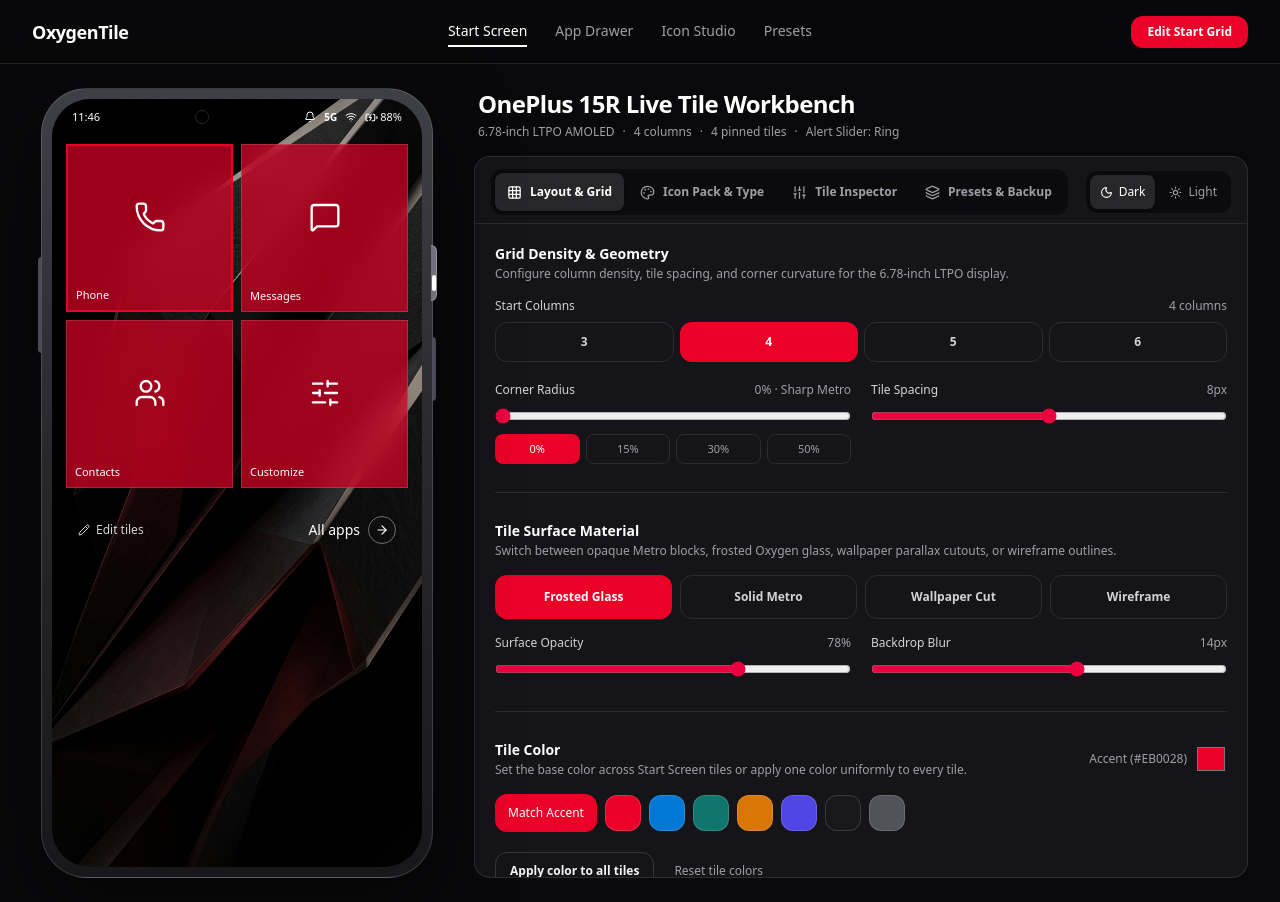
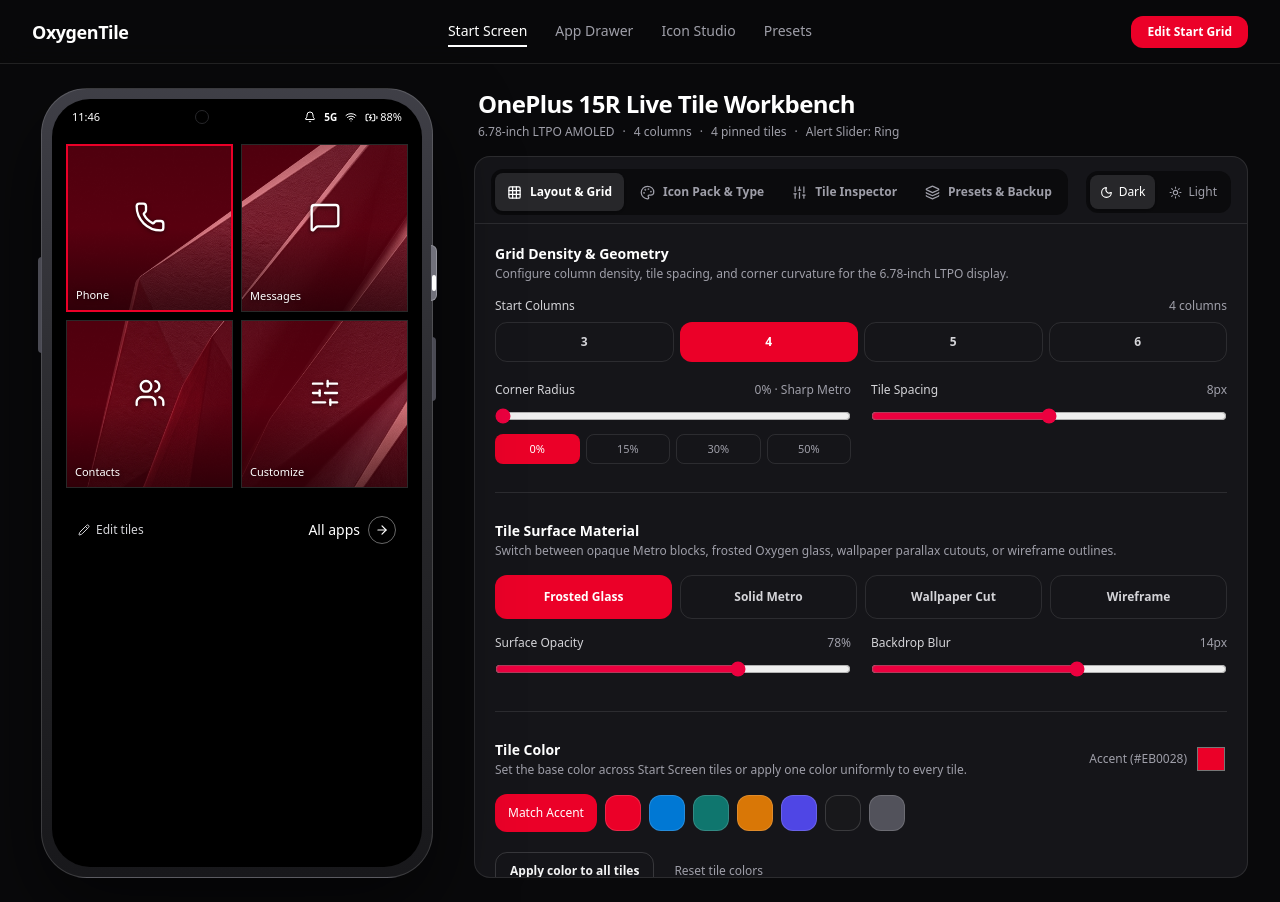
Before and after one commit to gargshi/WindowsLauncher, a React (Vite) app: page / in a window 1280 px wide. Built offline with nearby package versions, Linux system fonts and the light colour scheme.

Commit message:
feat: add tile window mode to launcher settings
Implement a new `tileWindowMode` configuration that renders tiles as "window cutouts" over the wallpaper, keeping tile gutters solid black. Added necessary hooks and ref logic to calculate tile offsets and display dimensions for this layout style.

```diff
--- a/src/components/AppDrawer.tsx
+++ b/src/components/AppDrawer.tsx
@@ -7,6 +7,7 @@ interface AppDrawerProps {
   apps: AppDefinition[];
   tiles: TileItem[];
   config: LauncherConfig;
+  forceDark?: boolean;
   onBackToStart: () => void;
   onLaunchApp: (app: AppDefinition) => void;
   onTogglePin: (app: AppDefinition) => void;
@@ -19,6 +20,7 @@ export const AppDrawer: React.FC<AppDrawerProps> = ({
   apps,
   tiles,
   config,
+  forceDark = true,
   onBackToStart,
   onLaunchApp,
   onTogglePin,
@@ -63,10 +65,10 @@ export const AppDrawer: React.FC<AppDrawerProps> = ({
     }
   };
 
-  const isLight = config.theme === 'light';
+  const isLight = forceDark ? false : config.theme === 'light';
 
   return (
-    <div className="relative h-full w-full flex flex-col">
+    <div className="relative h-full w-full flex flex-col bg-black">
       {/* Header & Search */}
       <div className="px-4 pt-2 pb-3 space-y-2.5">
         <div className="flex items-center justify-between">
--- a/src/components/LiveTile.tsx
+++ b/src/components/LiveTile.tsx
@@ -1,4 +1,4 @@
-import React from 'react';
+import React, { useLayoutEffect, useRef, useState } from 'react';
 import { ArrowDown, ArrowUp, Maximize2, SlidersHorizontal, X } from 'lucide-react';
 import type { AppDefinition, LauncherConfig, TileItem, TileSize } from '../types/launcher';
 import { IconRenderer } from './IconRenderer';
@@ -9,6 +9,9 @@ interface LiveTileProps {
   config: LauncherConfig;
   isSelected: boolean;
   isEditMode: boolean;
+  wallpaperStyle?: React.CSSProperties;
+  displaySize?: { width: number; height: number };
+  tilesLayoutKey?: string;
   onLaunchApp: (app: AppDefinition) => void;
   onSelectTile: (tileId: string) => void;
   onCycleSize: (tileId: string) => void;
@@ -56,6 +59,9 @@ export const LiveTile: React.FC<LiveTileProps> = ({
   config,
   isSelected,
   isEditMode,
+  wallpaperStyle,
+  displaySize,
+  tilesLayoutKey,
   onLaunchApp,
   onSelectTile,
   onCycleSize,
@@ -63,6 +69,26 @@ export const LiveTile: React.FC<LiveTileProps> = ({
   onMoveTile,
   onLongPressStart,
 }) => {
+  const tileRef = useRef<HTMLDivElement | null>(null);
+  const [tileOffset, setTileOffset] = useState({ left: 0, top: 0 });
+  const isWindowMode = Boolean(config.tileWindowMode && wallpaperStyle);
+
+  useLayoutEffect(() => {
+    if (!isWindowMode || !tileRef.current) return;
+    const el = tileRef.current;
+    setTileOffset({ left: el.offsetLeft, top: el.offsetTop });
+  }, [
+    isWindowMode,
+    config.gridColumns,
+    config.tileGap,
+    config.fontScale,
+    tile.size,
+    tile.order,
+    displaySize?.width,
+    displaySize?.height,
+    tilesLayoutKey,
+  ]);
+
   const hasGlobalTileColor = config.tileColor && config.tileColor !== 'accent';
   const effectiveColor =
     tile.customColor && tile.customColor !== 'accent'
@@ -79,8 +105,32 @@ export const LiveTile: React.FC<LiveTileProps> = ({
   let backgroundStyle: React.CSSProperties = {};
   let textColor = '#FFFFFF';
   let borderStyle = 'none';
+  let windowTintColor = 'transparent';
 
-  if (config.tileSurface === 'solid') {
+  if (isWindowMode) {
+    backgroundStyle = {
+      backgroundColor: '#000000',
+    };
+    const tintAlpha =
+      config.tileSurface === 'outline'
+        ? 0.08
+        : config.tileSurface === 'parallax'
+        ? 0.14
+        : Math.min(0.52, Math.max(0.14, config.tileOpacity * 0.48));
+
+    if (config.tileSurface === 'parallax' && !tile.customColor && !hasGlobalTileColor) {
+      windowTintColor = `rgba(0, 0, 0, ${tintAlpha})`;
+    } else {
+      windowTintColor = hexToRgba(effectiveColor, tintAlpha);
+    }
+
+    if (config.tileSurface === 'outline') {
+      borderStyle = `1.5px solid ${effectiveColor}`;
+    } else if (config.tileSurface === 'glass' || config.tileSurface === 'parallax') {
+      borderStyle = '1px solid rgba(255,255,255,0.16)';
+    }
+    textColor = '#FFFFFF';
+  } else if (config.tileSurface === 'solid') {
     backgroundStyle = {
       backgroundColor: effectiveColor,
     };
@@ -253,6 +303,7 @@ export const LiveTile: React.FC<LiveTileProps> = ({
 
   return (
     <div
+      ref={tileRef}
       className={`${spanClass} relative select-none ${
         isEditMode ? 'tile-editing' : ''
       }`}
@@ -286,7 +337,33 @@ export const LiveTile: React.FC<LiveTileProps> = ({
           border: isSelected ? `2px solid ${config.accentColor}` : borderStyle,
         }}
       >
-        {renderTileFace()}
+        {isWindowMode && wallpaperStyle && (
+          <>
+            <div
+              aria-hidden="true"
+              className="absolute pointer-events-none"
+              style={{
+                width: displaySize?.width ? `${displaySize.width}px` : '100vw',
+                height: displaySize?.height ? `${displaySize.height}px` : '100dvh',
+                left: `${-tileOffset.left}px`,
+                top: `calc(${-tileOffset.top}px + var(--wp-scroll-y, 0px))`,
+                ...wallpaperStyle,
+              }}
+            />
+            <div
+              aria-hidden="true"
+              className="absolute inset-0 pointer-events-none"
+              style={{ backgroundColor: windowTintColor }}
+            />
+            <div
+              aria-hidden="true"
+              className="absolute inset-0 pointer-events-none bg-gradient-to-t from-black/45 via-transparent to-black/10"
+            />
+          </>
+        )}
+        <div className={`relative z-10 h-full w-full ${isWindowMode ? 'drop-shadow-[0_1px_2px_rgba(0,0,0,0.65)]' : ''}`}>
+          {renderTileFace()}
+        </div>
       </div>
 
       {/* Metro Edit Mode Floating Controls */}
--- a/src/components/PhonePreview.tsx
+++ b/src/components/PhonePreview.tsx
@@ -1,4 +1,4 @@
-import React, { useRef } from 'react';
+import React, { useLayoutEffect, useRef, useState } from 'react';
 import {
   ArrowRight,
   BatteryCharging,
@@ -72,7 +72,31 @@ export const PhonePreview: React.FC<PhonePreviewProps> = ({
 }) => {
   const wallpaper = WALLPAPERS.find((w) => w.id === config.wallpaperId) ?? WALLPAPERS[0];
   const isLight = config.theme === 'light';
+  const isSolidBlackBackdrop = viewMode === 'apps' || Boolean(config.tileWindowMode);
+  const useLightUiChrome = !isSolidBlackBackdrop && isLight;
   const swipeStartRef = useRef<{ x: number; y: number; time: number } | null>(null);
+  const displayAreaRef = useRef<HTMLDivElement | null>(null);
+  const startScrollRef = useRef<HTMLDivElement | null>(null);
+  const [displaySize, setDisplaySize] = useState<{ width: number; height: number }>({
+    width: 372,
+    height: 730,
+  });
+
+  useLayoutEffect(() => {
+    const el = displayAreaRef.current;
+    if (!el) return;
+    const updateSize = () => {
+      setDisplaySize({
+        width: el.clientWidth,
+        height: el.clientHeight,
+      });
+    };
+    updateSize();
+    if (typeof ResizeObserver === 'undefined') return;
+    const observer = new ResizeObserver(updateSize);
+    observer.observe(el);
+    return () => observer.disconnect();
+  }, []);
 
   const evaluateSwipe = (endX: number, endY: number) => {
     const start = swipeStartRef.current;
@@ -134,6 +158,7 @@ export const PhonePreview: React.FC<PhonePreviewProps> = ({
       : 'grid-cols-4';
 
   const sortedTiles = [...tiles].sort((a, b) => a.order - b.order);
+  const tilesLayoutKey = sortedTiles.map((t) => `${t.id}:${t.size}:${t.order}`).join('|');
   const pinnedAppIds = new Set(tiles.map((t) => t.appId));
 
   const timeString = now.toLocaleTimeString([], {
@@ -162,6 +187,10 @@ export const PhonePreview: React.FC<PhonePreviewProps> = ({
       : {
           background: wallpaper.value,
         };
+
+  const displayBackgroundStyle: React.CSSProperties = isSolidBlackBackdrop
+    ? { background: '#000000' }
+    : wallpaperStyle;
 
   return (
     <div className="relative flex items-center justify-center w-full h-full">
@@ -195,14 +224,16 @@ export const PhonePreview: React.FC<PhonePreviewProps> = ({
         {/* Inner AMOLED Display */}
         <div
           className="relative w-full h-full lg:rounded-[38px] overflow-hidden flex flex-col"
-          style={wallpaperStyle}
+          style={displayBackgroundStyle}
         >
-          {/* Contrast scrim when wallpaper is bright/image */}
-          <div
-            className={`absolute inset-0 pointer-events-none ${
-              isLight ? 'bg-white/25' : 'bg-black/25'
-            }`}
-          />
+          {/* Contrast scrim when full-bleed wallpaper is shown */}
+          {!isSolidBlackBackdrop && (
+            <div
+              className={`absolute inset-0 pointer-events-none ${
+                isLight ? 'bg-white/25' : 'bg-black/25'
+              }`}
+            />
+          )}
 
           {/* Alert Slider OxygenOS Toast */}
           {showAlertToast && (
@@ -228,7 +259,7 @@ export const PhonePreview: React.FC<PhonePreviewProps> = ({
           {config.showStatusBar && (
             <div
               className={`hidden lg:flex relative z-20 px-5 pt-2.5 pb-1.5 items-center justify-between text-[11px] font-mono-tabular font-medium select-none ${
-                isLight ? 'text-slate-900' : 'text-white'
+                useLightUiChrome ? 'text-slate-900' : 'text-white'
               }`}
             >
               <span>{timeString}</span>
@@ -259,6 +290,7 @@ export const PhonePreview: React.FC<PhonePreviewProps> = ({
 
           {/* Main Screen Content */}
           <div
+            ref={displayAreaRef}
             className="relative z-10 flex-1 overflow-hidden touch-pan-y"
             onPointerDown={handleScreenPointerDown}
             onPointerUp={handleScreenPointerUp}
@@ -266,7 +298,13 @@ export const PhonePreview: React.FC<PhonePreviewProps> = ({
             onTouchEnd={handleScreenTouchEnd}
           >
             {viewMode === 'start' ? (
-              <div className="h-full overflow-y-auto no-scrollbar touch-pan-y px-3.5 pt-3 pb-8">
+              <div
+                ref={startScrollRef}
+                onScroll={(e) => {
+                  e.currentTarget.style.setProperty('--wp-scroll-y', `${e.currentTarget.scrollTop}px`);
+                }}
+                className="relative h-full overflow-y-auto no-scrollbar touch-pan-y px-3.5 pt-3 pb-8"
+              >
                 {/* Live Tile Dense Grid */}
                 <div
                   className={`grid ${gridColsClass} grid-flow-dense`}
@@ -286,6 +324,9 @@ export const PhonePreview: React.FC<PhonePreviewProps> = ({
                         config={config}
                         isSelected={selectedTileId === tile.id}
                         isEditMode={isEditMode}
+                        wallpaperStyle={wallpaperStyle}
+                        displaySize={displaySize}
+                        tilesLayoutKey={tilesLayoutKey}
                         onLaunchApp={onLaunchApp}
                         onSelectTile={onSelectTile}
                         onCycleSize={onCycleTileSize}
@@ -307,7 +348,7 @@ export const PhonePreview: React.FC<PhonePreviewProps> = ({
                     className={`min-h-[40px] px-3 rounded-xl font-medium flex items-center gap-1.5 transition-colors ${
                       isEditMode
                         ? 'text-white'
-                        : isLight
+                        : useLightUiChrome
                         ? 'text-slate-700 hover:bg-slate-900/5'
                         : 'text-zinc-300 hover:bg-white/10'
                     }`}
@@ -324,7 +365,7 @@ export const PhonePreview: React.FC<PhonePreviewProps> = ({
                     type="button"
                     onClick={() => onChangeViewMode('apps')}
                     className={`min-h-[44px] px-3 flex items-center gap-2 font-medium transition-opacity hover:opacity-80 ${
-                      isLight ? 'text-slate-900' : 'text-white'
+                      useLightUiChrome ? 'text-slate-900' : 'text-white'
                     }`}
                     style={{ fontSize: `${Math.round(14 * (config.fontScale ?? 1))}px` }}
                   >
@@ -332,7 +373,9 @@ export const PhonePreview: React.FC<PhonePreviewProps> = ({
                     <span
                       className="w-7 h-7 rounded-full border flex items-center justify-center"
                       style={{
-                        borderColor: isLight ? 'rgba(15,23,42,0.35)' : 'rgba(255,255,255,0.4)',
+                        borderColor: useLightUiChrome
+                          ? 'rgba(15,23,42,0.35)'
+                          : 'rgba(255,255,255,0.4)',
                       }}
                     >
                       <ArrowRight size={14} />
@@ -345,6 +388,7 @@ export const PhonePreview: React.FC<PhonePreviewProps> = ({
                 apps={apps}
                 tiles={tiles}
                 config={config}
+                forceDark={true}
                 onBackToStart={() => onChangeViewMode('start')}
                 onLaunchApp={onLaunchApp}
                 onTogglePin={onTogglePinApp}
--- a/src/data/launcherDefaults.ts
+++ b/src/data/launcherDefaults.ts
@@ -202,6 +202,7 @@ export const DEFAULT_CONFIG: LauncherConfig = {
   labelAlignment: 'bottom-left',
   fontScale: 1.0,
   wallpaperId: 'oxygen-obsidian',
+  tileWindowMode: true,
   showStatusBar: true,
   parallaxDepth: true,
   preferredDialerPackage: 'com.google.android.dialer',
--- a/src/types/launcher.ts
+++ b/src/types/launcher.ts
@@ -126,6 +126,7 @@ export interface LauncherConfig {
   fontScale: number; // 0.8 to 1.4
   wallpaperId: string;
   customWallpaperColor?: string;
+  tileWindowMode: boolean;
   showStatusBar: boolean;
   parallaxDepth: boolean;
   preferredDialerPackage: string;
```
Also changed, not shown: src/components/CustomizationStudio.tsx (+39 -0 lines).
